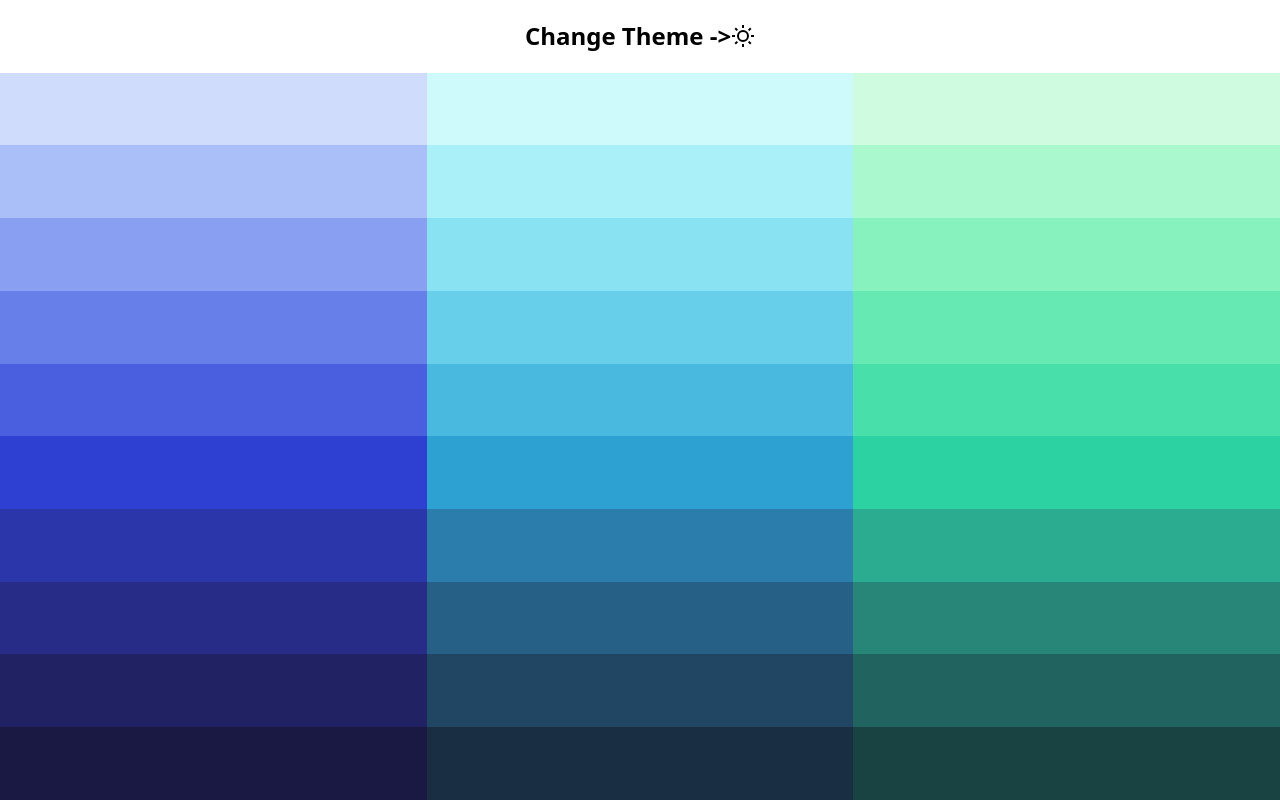
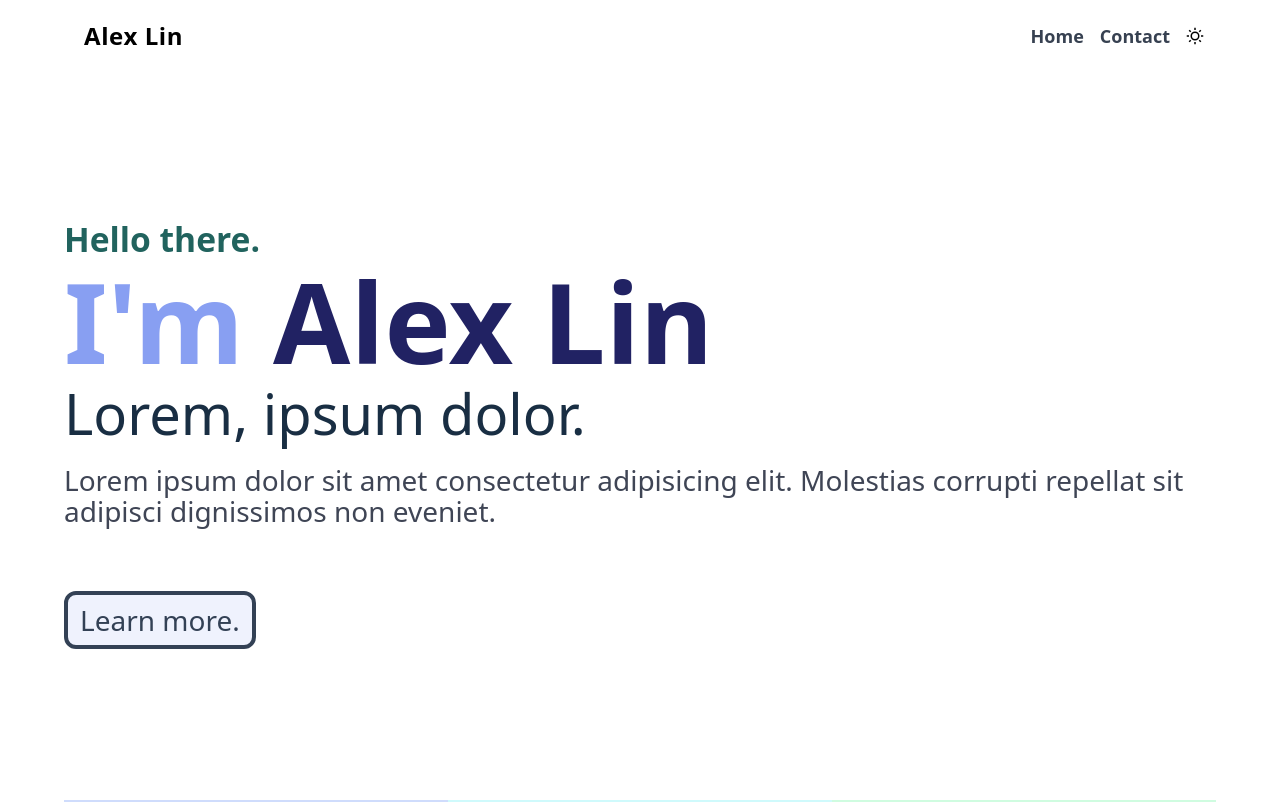
Before and after one commit to alxn3/personal-website-oldv2, a Next.js app: page / in a window 1280 px wide. Shown: the top 802 px of the page. Built offline with nearby package versions, Linux system fonts and the light colour scheme.

Commit message:
Create hero section

```diff
--- /dev/null
+++ b/src/components/sections/hero.tsx
@@ -0,0 +1,34 @@
+import OutlineButton from 'components/outline-button';
+import Link from 'next/link';
+
+const Hero = () => {
+  return (
+    <div className="flex flex-col items-center justify-center h-full">
+      <div className="text-[min(14vw,7rem)] leading-none">
+        <div className="mb-12 space-y-2">
+          <p className="text-[0.3em] font-bold text-accent-800 dark:text-accent-300">
+            Hello there.
+          </p>
+          <h1 className="font-semibold text-primary-200 dark:text-primary-700">
+            I&apos;m{' '}
+            <span className="font-bold text-primary-800 dark:text-primary-200">
+              Alex Lin
+            </span>
+          </h1>
+          <h2 className="text-[0.5em] text-secondary-900 dark:text-secondary-300">
+            Lorem, ipsum dolor.
+          </h2>
+          <p className="text-[0.25em] font-normal text-slate-900/80 dark:text-slate-200/80 leading-[1.1em] py-4">
+            Lorem ipsum dolor sit amet consectetur adipisicing elit. Molestias
+            corrupti repellat sit adipisci dignissimos non eveniet.
+          </p>
+        </div>
+        <OutlineButton className="block leading-normal text-[0.25em] border-primary-600 bg-primary-300/10 text-primary-600 hover:text-primary-50 hover:bg-primary-700">
+          <Link href="/">Learn more.</Link>
+        </OutlineButton>
+      </div>
+    </div>
+  );
+};
+
+export default Hero;
--- a/src/pages/index.tsx
+++ b/src/pages/index.tsx
@@ -1,11 +1,10 @@
-import ThemeToggle from 'components/theme-toggle';
+import Hero from 'components/sections/hero';
+import BaseLayout from 'layouts/base-layout';
 
 const Home = () => {
   return (
+    <BaseLayout hero={<Hero />}>
       <div className="flex flex-col h-full">
-      <div className="flex items-center justify-center h-20 text-2xl font-bold">
-        Change Theme -{'>'} <ThemeToggle />
-      </div>
         <div className="grid h-full grid-cols-3">
           <div className="flex flex-col w-full h-full">
             <div className="w-full h-full bg-primary-50"></div>
@@ -45,6 +44,7 @@ const Home = () => {
           </div>
         </div>
       </div>
+    </BaseLayout>
   );
 };
 
```
Lines whose indentation alone changed are shown as unchanged.
